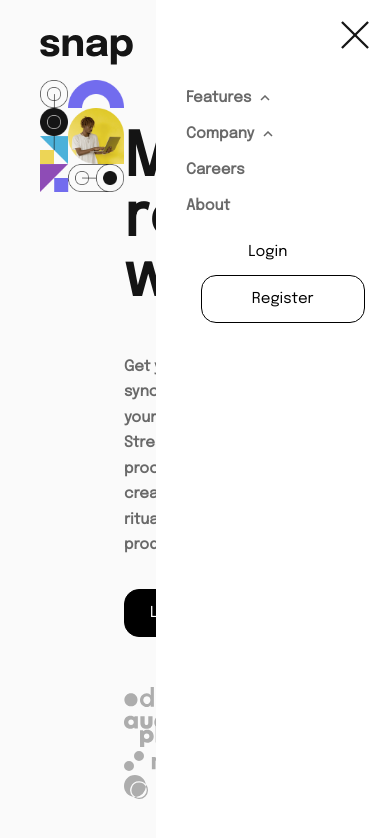
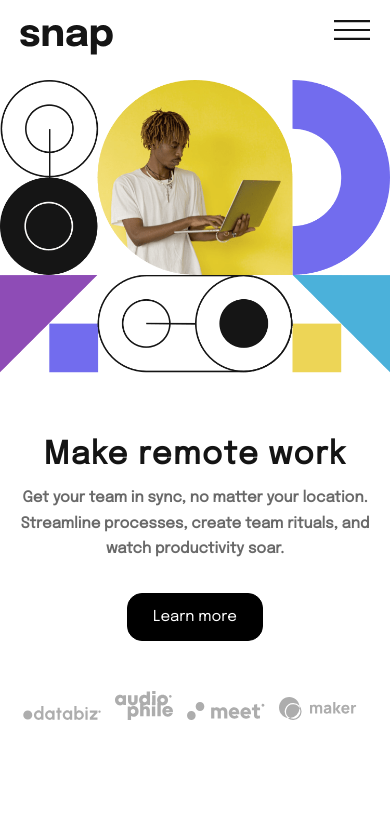
Before and after one commit to AcmeGamers/Intro-Section-with-Dropdown-Menu, a plain HTML site: page index.html in a window 390 px wide. Drawn offline with Linux system fonts and the light colour scheme.

Commit message:
updating code

```diff
--- a/index.html
+++ b/index.html
@@ -20,7 +20,7 @@
     />
   </head>
   <body>
-    <main class="full-width container">
+    <main class="full-width">
       <!-- Header -->
       <header class="row space-between">
         <!-- Logo -->
@@ -67,7 +67,11 @@
         </div>
 
         <!-- Mobile Menu -->
-        <img src="images/icon-menu.svg" class="mobile-display" alt="" />
+        <img
+          src="images/icon-menu.svg"
+          class="icon-menu mobile-display"
+          alt=""
+        />
         <div class="mobile-display mobile-menu column">
           <img src="images/icon-close-menu.svg" class="close-menu" alt="" />
           <nav>
@@ -111,10 +115,7 @@
       <section class="row">
         <!-- Intro Section -->
         <div class="intro column space-between">
-          <h1>
-            Make <br />
-            remote work
-          </h1>
+          <h1>Make remote work</h1>
           <p>
             Get your team in sync, no matter your location. Streamline
             processes, create team rituals, and watch productivity soar.
--- a/styles.css
+++ b/styles.css
@@ -36,6 +36,10 @@ p {
 }
 
 /* Components */
+main {
+  padding: 20px 40px;
+}
+
 button {
   background: transparent;
   border: 1px solid #000;
@@ -52,9 +56,6 @@ button:hover {
 }
 
 /* Classes */
-.container {
-  padding: 20px 40px;
-}
 
 /* Header */
 .desktop-display > nav > ul {
@@ -282,7 +283,18 @@ section {
   .mobile-display {
     display: inherit;
   }
+  main {
+    padding: 0;
+  }
+  section {
+    flex-direction: column !important;
+  }
+
   /* Header */
+  header {
+    padding: 10px 20px;
+    align-items: flex-end;
+  }
   header > div {
     background: white;
     position: absolute;
@@ -306,6 +318,11 @@ section {
   .mobile-menu {
     position: fixed;
     width: 65vw;
+    display: none;
+  }
+
+  .icon-menu {
+    height: 20px;
   }
   .close-menu {
     width: 30px;
@@ -353,9 +370,24 @@ section {
   }
 
   /*  */
-
+  body {
+    background: white;
+  }
   section {
     flex-direction: column;
+  }
+  section > div:nth-child(1) {
+    text-align: center;
+    align-items: center;
+  }
+  h1 {
+    margin-top: -30px;
+    margin-bottom: 0;
+    font-size: 8vw;
+    font-weight: 900;
+  }
+  p {
+    width: 90%;
   }
   .intro {
     order: 1;
@@ -363,6 +395,21 @@ section {
     padding: 0;
   }
   .image {
-    width: 100%;
+    width: 100vw;
+    height: 100vw !important;
+    height: auto;
+    background: url(images/image-hero-mobile.png);
+    background-size: contain;
+    background-repeat: no-repeat;
+  }
+  .clients {
+    margin-bottom: 30px;
+  }
+  .clients > img {
+    width: 20%;
+    margin-right: 10px;
+  }
+  .clients > img:nth-child(2) {
+    width: 15%;
   }
 }
```
